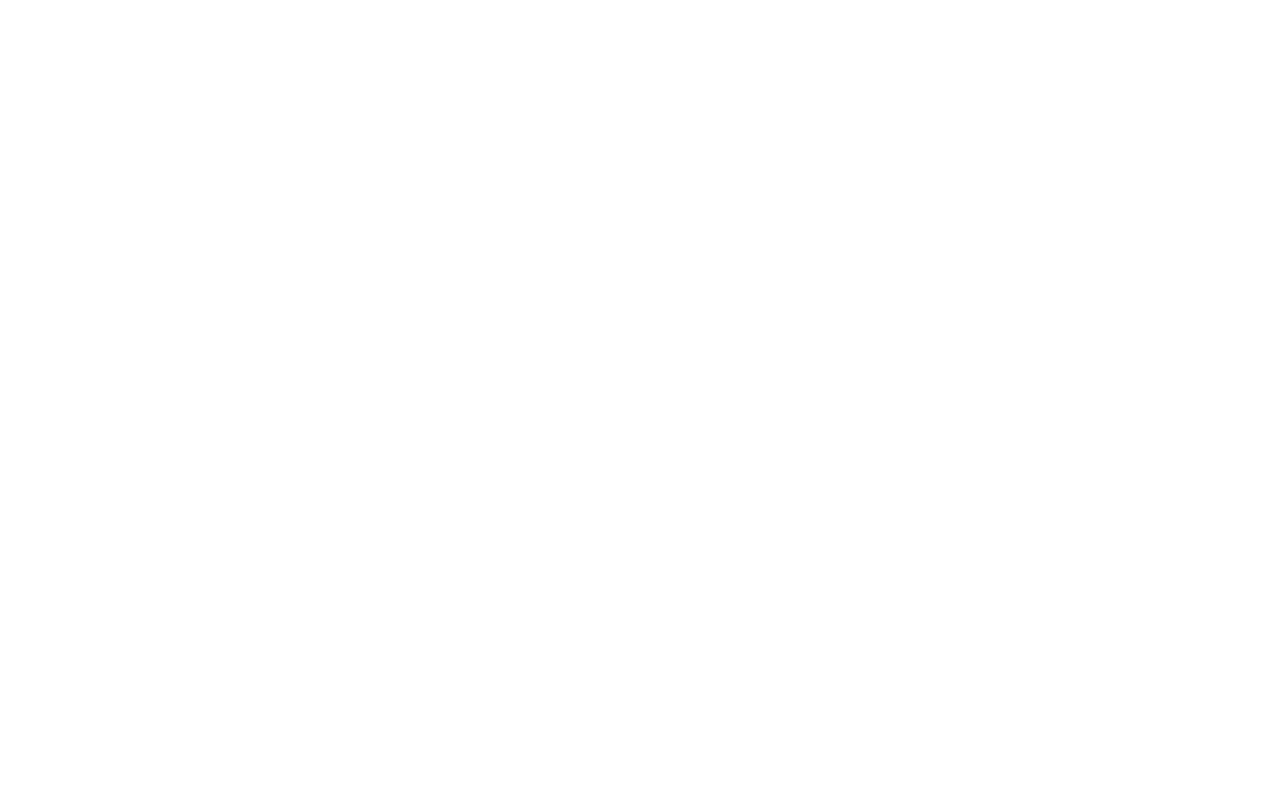
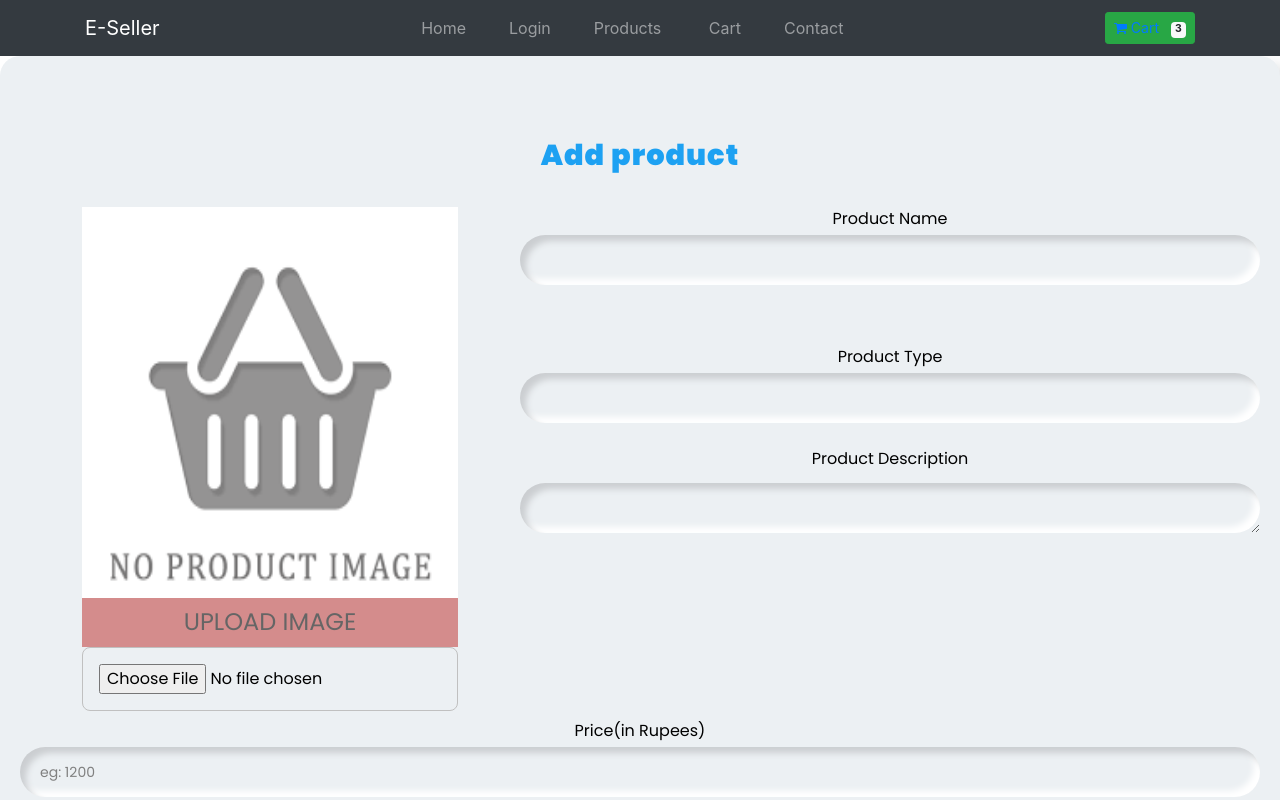
Before and after one commit to Gowtami-ch/Toy-E-seller-platform, a React (Create React App) app in the folder E-Seller/: page /sellnewproduct in a window 1280 px wide. Shown: the top 800 px of the page. Built offline with nearby package versions, Linux system fonts and the light colour scheme; a web font is replaced by a local one.

Commit message:
updated some files

```diff
--- a/E-Seller/src/App.js
+++ b/E-Seller/src/App.js
@@ -11,7 +11,7 @@
 import { Profile } from "./Components/Profile/Profile";
 import { Filterbar } from "./Components/Filterbar/Filterbar";
 import { Sellers } from "./Components/sellersHome/Sellers";
-
+import { Sellnewproduct } from "./Components/sellersHome/sellnewproduct";
 function App() {
   return (
     <div className="App">
@@ -47,6 +47,9 @@
           <Route exact path="/sellers">
             <Sellers />
           </Route>
+           <Route exact path="/sellnewproduct">
+            <Sellnewproduct />
+          </Route>
         </Switch>
       </Router>
     </div>
--- a/E-Seller/src/Components/sellersHome/sellnewproduct.js
+++ b/E-Seller/src/Components/sellersHome/sellnewproduct.js
@@ -34,7 +34,7 @@
           <div className={createStyles.container}>
             <br />
             <br />
-            <div className={createStyles.brandtitle}>Create Event</div>
+            <div className={createStyles.brandtitle}>Add product</div>
             <div className={createStyles.inputs}></div>
             <section className={`${createStyles.imageArea}`}>
               <div>
@@ -143,4 +143,3 @@
     </>
   );
 };
-export default Sellnewproduct;
```
